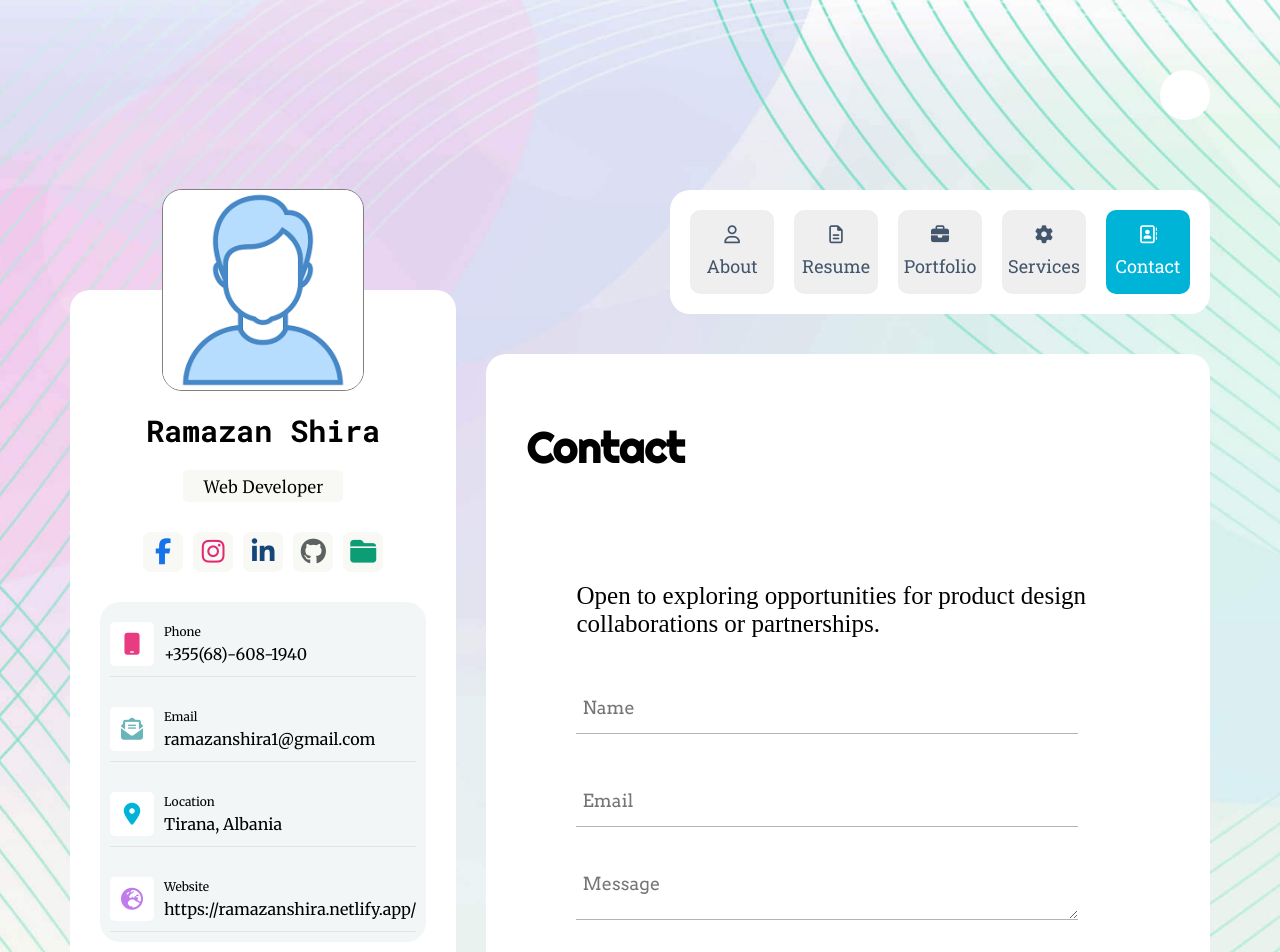
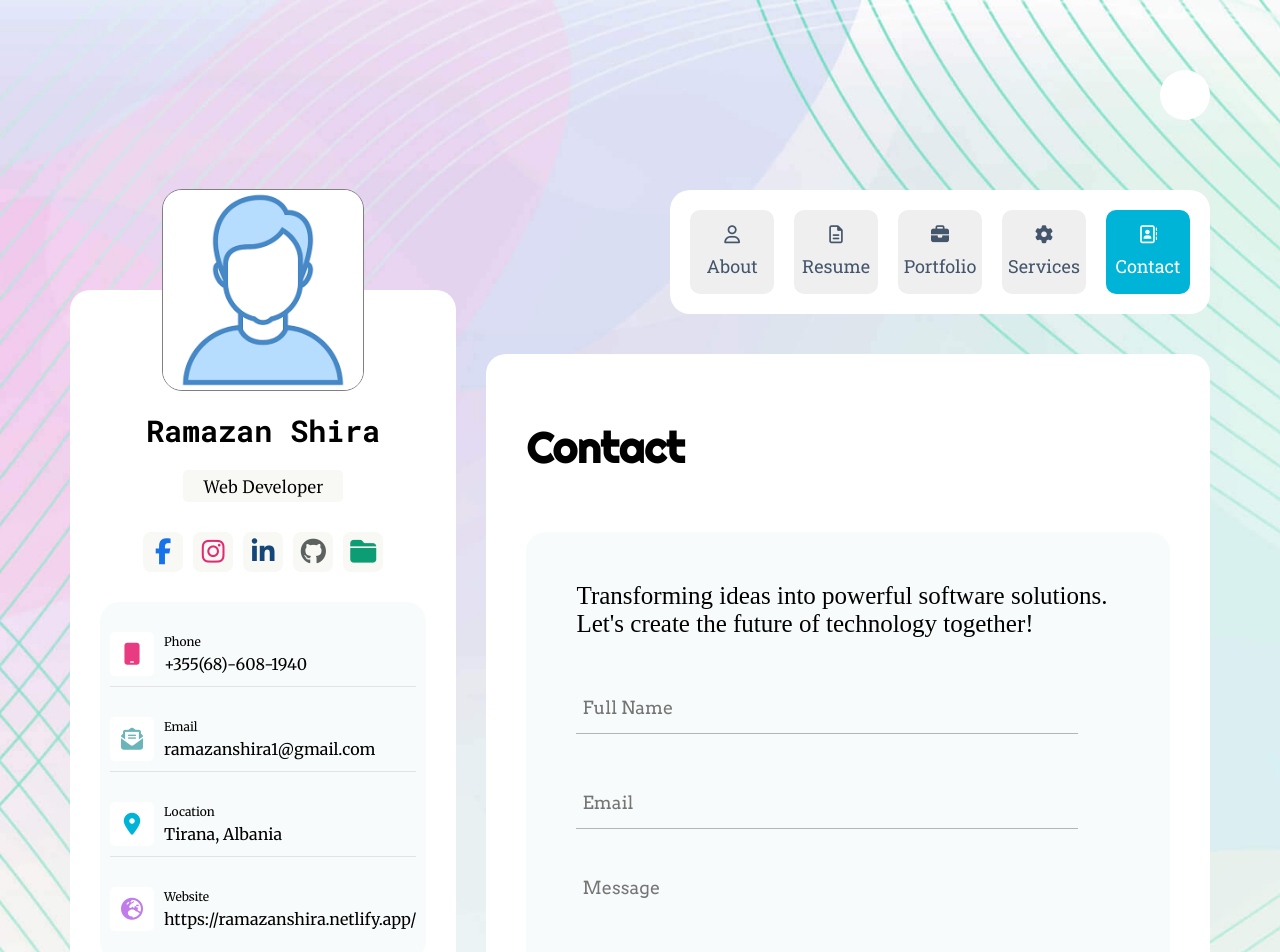
Before and after one commit to ramazan-shira/Personal_Porfolio, a React (Create React App) app: page /contact in a window 1280 px wide. Shown: the top 952 px of the page. Built offline with nearby package versions, Linux system fonts and the light colour scheme; some icons are missing; a web font is replaced by a local one.

Commit message:
Form validation

```diff
--- a/src/Personal-Info/personalinfo.css
+++ b/src/Personal-Info/personalinfo.css
@@ -122,7 +122,7 @@
 .info {
   box-sizing: border-box;
   padding: 30px;
-  background-color: #f3f6f6;
+  background-color: #f8fbfb;
   border-radius: 20px;
   display: flex;
   flex-direction: column;
@@ -140,6 +140,10 @@
   gap: 10px;
   padding: 10px 0;
   border-bottom: 1px solid #e3e3e3;
+}
+
+.my-info:last-child {
+  border-bottom: none;
 }
 
 .personal-info-icon {
@@ -235,7 +239,7 @@
   }
 
   .info {
-    padding: 10px;
+    padding: 20px 10px;
   }
 }
 
@@ -255,6 +259,24 @@
     width: 100%;
     padding: 70px;
   }
+
+  .personal-info-title {
+    font-size: 12px;
+  }
+
+  .personal-info-content {
+    font-size: 16px;
+  }
+}
+
+@media screen and (max-width: 600px) {
+  .personal-info-title {
+    font-size: 12px;
+  }
+
+  .personal-info-content {
+    font-size: 14px;
+  }
 }
 
 @media screen and (max-width: 540px) {
--- a/src/Personal-web/Contact/ContactForm.jsx
+++ b/src/Personal-web/Contact/ContactForm.jsx
@@ -5,26 +5,101 @@ import "./contactDark.css";
 const ContactForm = (props) => {
   const { darkMode } = props;
 
-  const [submitted, setSubmitted] = useState(false);
+  const [valid, setValid] = useState(false);
+
+  const [name, setName] = useState("");
+  const [email, setEmail] = useState("");
+  const [message, setMessage] = useState("");
+
+  const [nameError, setNameError] = useState("");
+  const [emailError, setEmailError] = useState("");
+  const [messageError, setMessageError] = useState("");
+
+  const fullNameLengthRegex = /^.{3,}\s.{3,}$/;
+  const fullNameCharacterRegex = /^[a-zA-Z]+\s[a-zA-Z]+$/;
+  const regEmail = /^[a-zA-Z0-9._-]+@[a-zA-Z0-9.-]+\.[a-zA-Z]{2,}$/;
 
   const handleSubmit = () => {
-    setSubmitted(true);
+    if (name === "") {
+      setNameError("First name and last name cannot be empty!");
+      setValid(false);
+    } else if (!fullNameLengthRegex.test(name)) {
+      setNameError("First name and last name must have at least 3 letters!");
+      setValid(false);
+    } else if (!fullNameCharacterRegex.test(name)) {
+      setNameError("First name and last name can contain only letters!");
+      setValid(false);
+    } else {
+      setNameError("");
+      setValid(true);
+    }
+
+    if (email === "") {
+      setEmailError("Email cannot be empty!");
+      setValid(false);
+    } else if (!regEmail.test(email)) {
+      setEmailError("Invalid email address!");
+      setValid(false);
+    } else {
+      setEmailError("");
+      setValid(true);
+    }
+
+    if (message === "") {
+      setMessageError("Message cannot be empty!");
+    } else if (message.length <= 10) {
+      setMessageError("Message should have at least 10 characters!");
+    } else {
+      setMessageError("");
+      setValid(true);
+    }
   };
 
   return (
     <div className={darkMode ? "contact-me dark" : "contact-me"}>
       <p>
-        Open to exploring opportunities for product design collaborations or
-        partnerships.
+        Transforming ideas into powerful software solutions. Let's create the
+        future of technology together!
       </p>
       <div className={darkMode ? "contact-form dark" : "contact-form"}>
-        <input type="text" placeholder="Name" />
-        <input type="email" placeholder="Email" />
-        <textarea placeholder="Message" color="30" rows="1"></textarea>
+        <div>
+          <input
+            type="text"
+            placeholder="Full Name"
+            value={name}
+            onChange={(e) => setName(e.target.value)}
+          />
+          <br />
+          <span className="error">{nameError}</span>
+          <br />
+        </div>
+        <div>
+          <input
+            type="email"
+            placeholder="Email"
+            value={email}
+            onChange={(e) => setEmail(e.target.value)}
+          />
+          <br />
+          <span className="error">{emailError}</span>
+        </div>
+
+        <div>
+          <textarea
+            placeholder="Message"
+            color="30"
+            rows="5"
+            value={message}
+            onChange={(e) => setMessage(e.target.value)}
+          ></textarea>
+
+          <span className="error">{messageError}</span>
+        </div>
+
         <button id="submit" onClick={handleSubmit}>
           Submit
         </button>
-        {submitted && (
+        {valid && (
           <p className={darkMode ? "message dark" : "message"}>Message sent!</p>
         )}
       </div>
--- a/src/Personal-web/Contact/contact.css
+++ b/src/Personal-web/Contact/contact.css
@@ -30,8 +30,10 @@
   flex-direction: column;
   justify-content: center;
   margin-top: 30px;
+  background-color: #f8fbfb;
   box-sizing: border-box;
   padding: 50px;
+  border-radius: 20px;
 }
 
 .contact-form {
@@ -42,12 +44,29 @@
   margin-top: 30px;
 }
 
-.contact-form input,
-.contact-form textarea {
+.contact-form div {
+  height: 55px;
+}
+
+.contact-form input {
   height: 40px;
   outline: none;
   border: none;
   border-bottom: 1px solid #b5b5b5;
+  background-color: #f8fbfb;
+  transition: 3s;
+  font-size: 18px;
+  font-family: "Arvo", serif;
+  padding: 6px;
+  width: 90%;
+}
+
+.contact-form textarea {
+  resize: none;
+  outline: none;
+  border: none;
+  border-bottom: 1px solid #b5b5b5;
+  background-color: #f8fbfb;
   transition: 3s;
   font-size: 18px;
   font-family: "Arvo", serif;
@@ -71,6 +90,7 @@ textarea:focus {
   border-radius: 10px;
   border: 1px solid #44566c;
   transition: all 0.4s ease-in-out;
+  margin-top: 70px;
 }
 
 .contact-form button:hover {
@@ -88,6 +108,12 @@ textarea:focus {
 
 .message.dark {
   color: lightgreen;
+}
+
+.error {
+  font-size: 14px;
+  color: red;
+  margin: 0;
 }
 
 @media screen and (max-width: 1300px) {
```
